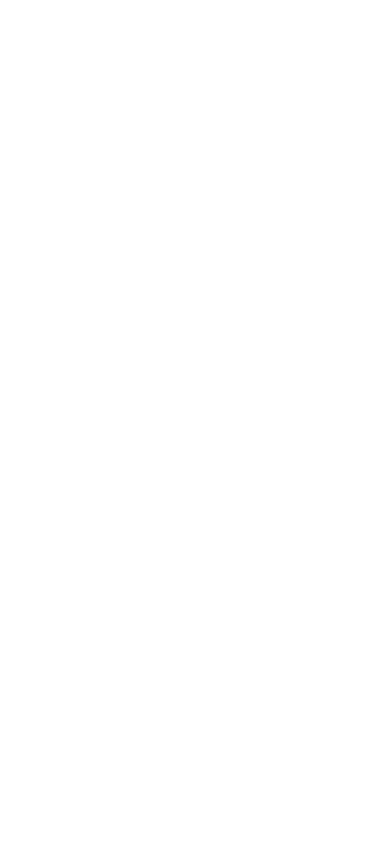
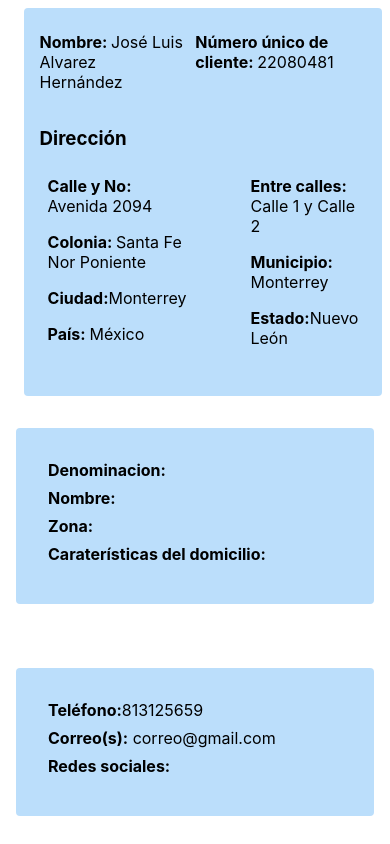
Before and after one commit to RobertoCantu/DecoDigital, a React (Create React App) app in the folder client/: page /client_info in a window 390 px wide. Before the commit this address had no page. Built offline with nearby package versions, Linux system fonts and the light colour scheme.

Commit message:
Agregada rutas y diseño responsivo.

```diff
--- a/client/src/components/client_info/ClientGrid.tsx
+++ b/client/src/components/client_info/ClientGrid.tsx
@@ -9,10 +9,14 @@ const ClientGrid = (props: Props) => {
   return (
     <div>
       <ClientInfo />
-      <Container maxWidth="lg">
-        <Grid sx={{ display: " flex", flexDirection: "row" }}>
-          <ZonaHabitacional />
-          <ContactoCliente />
+      <Container>
+        <Grid container spacing={2}>
+          <Grid item xs={12} md={7}>
+            <ZonaHabitacional />
+          </Grid>
+          <Grid item xs={12} md={5}>
+            <ContactoCliente />
+          </Grid>
         </Grid>
       </Container>
     </div>
--- a/client/src/components/client_info/ContactoCliente.tsx
+++ b/client/src/components/client_info/ContactoCliente.tsx
@@ -5,17 +5,17 @@ type Props = {};
 
 const ContactoCliente = (props: Props) => {
   return (
-    <Grid
-      xs={4}
+    <Box
       sx={{
+        display: "flex",
+        flexDirection: "column",
+        p: 4,
         bgcolor: "#BBDEFB",
-        m: 1,
-        p: 1,
-        width: 1 / 2,
+        mt: 3,
+        mb: 3,
         borderRadius: 1,
       }}
     >
-      <Box sx={{ display: "flex", flexDirection: "column", p: 4 }}>
       <div style={{ paddingBottom: "0.5em" }}>
         <strong>Teléfono:</strong>
         <span>813125659</span>
@@ -29,7 +29,6 @@ const ContactoCliente = (props: Props) => {
         <span></span>
       </div>
     </Box>
-    </Grid>
   );
 };
 
--- a/client/src/components/client_info/ZonaHabitacional.tsx
+++ b/client/src/components/client_info/ZonaHabitacional.tsx
@@ -5,17 +5,17 @@ type Props = {};
 
 const ZonaHabitacional = (props: Props) => {
   return (
-    <Grid
-      xs={4}
+    <Box
       sx={{
+        display: "flex",
+        flexDirection: "column",
+        p: 4,
         bgcolor: "#BBDEFB",
-        m: 1,
-        p: 1,
+        mt: 3,
+        mb: 3,
         borderRadius: 1,
-        width: 1 / 2,
       }}
     >
-      <Box sx={{ display: "flex", flexDirection: "column", p: 4 }}>
       <div style={{ paddingBottom: "0.5em" }}>
         <strong>Denominacion:</strong>
         <span></span>
@@ -33,7 +33,6 @@ const ZonaHabitacional = (props: Props) => {
         <span></span>
       </div>
     </Box>
-    </Grid>
   );
 };
 
```
Also changed, not shown: client/src/routes/index.tsx (+19 -10 lines). Lines whose indentation alone changed are shown as unchanged.
